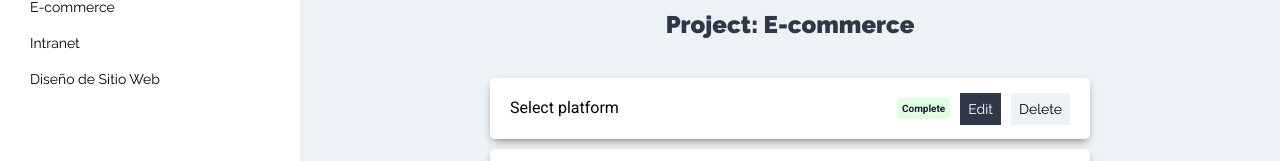
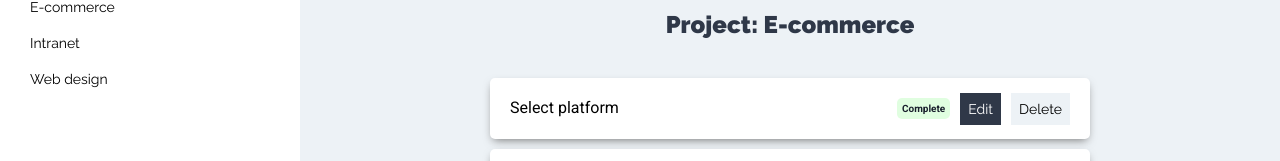
Before and after one commit to wmezadev/task-client-react, a React (Create React App) app: page /projects in a window 1280 px wide. Shown: the part 319-480 px from the top of the page. Built offline with nearby package versions, Linux system fonts and the light colour scheme.

Commit message:
Feat - add project list to projectContext

```diff
--- a/src/components/projects/ProjectsList.jsx
+++ b/src/components/projects/ProjectsList.jsx
@@ -1,18 +1,22 @@
-import React from 'react';
+import React, { useContext } from 'react';
 import Project from './Project';
+import ProjectContext from '../../context/projects/ProjectContext';
 
 const ProjectList = () => {
-    const projects = [
-        { name: "E-commerce"},
-        { name: "Intranet"},
-        { name: "Diseño de Sitio Web"}
-    ];
+    // Extract projects from initial state
+    const projectContext = useContext(ProjectContext);
+    const { projects } = projectContext;
+
+    // Check if projects has items
+    if(projects.length === 0) return null;
 
     return (
         <ul className="project-list">
             {
                 projects.map(project => (
-                    <Project project={project}/>
+                    <Project
+                        key={project.id}
+                        project={project}/>
                 ))
             }
         </ul>
--- a/src/context/projects/ProjectState.jsx
+++ b/src/context/projects/ProjectState.jsx
@@ -5,6 +5,11 @@ import { PROJECT_FORM } from '../../types';
 
 const ProjectState = props => {
     const initialState = {
+        projects: [
+            { id: 1, name: "E-commerce"},
+            { id: 2, name: "Intranet"},
+            { id: 3, name: "Web design"}
+        ],
         form: false
     }
 
@@ -21,6 +26,7 @@ const ProjectState = props => {
     return (
         <ProjectContext.Provider
             value={{
+                projects: state.projects,
                 form: state.form,
                 toggleForm
             }}
```
